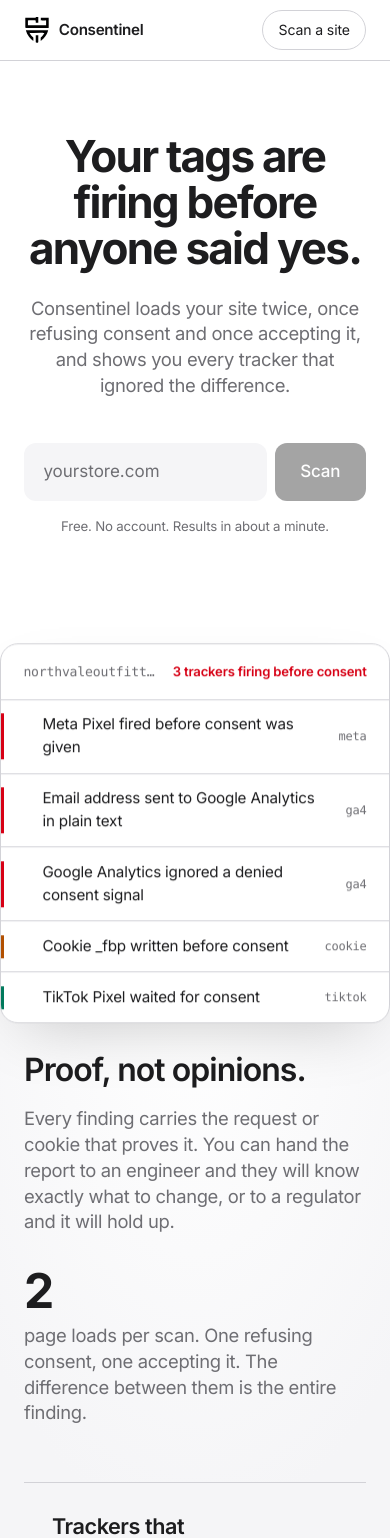
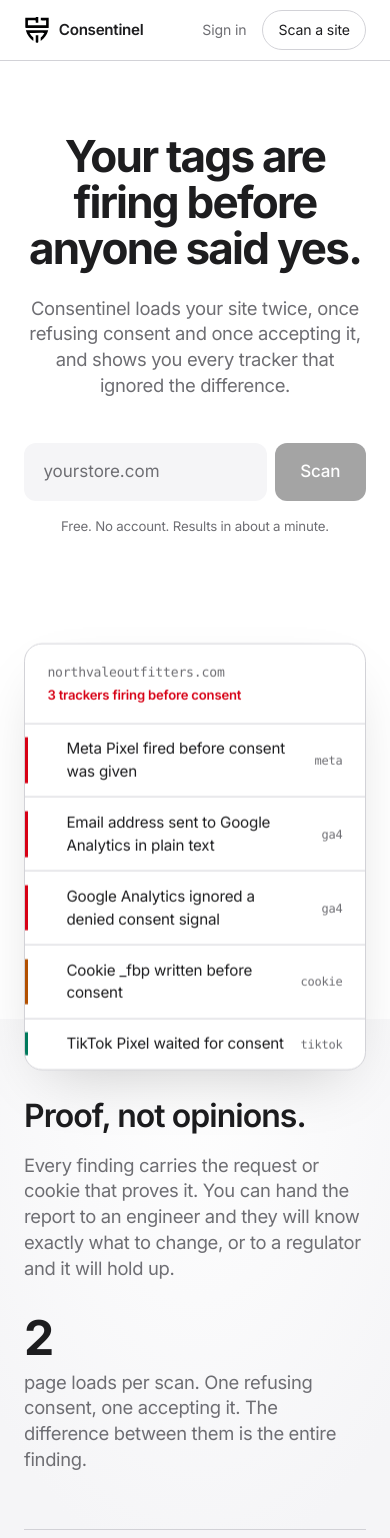
Before and after one commit to ConsentinelHQ/consentinel, a Next.js app in the folder apps/web/: page / in a window 390 px wide. Shown: the top 1538 px of the page. Built offline with nearby package versions, Linux system fonts and the light colour scheme; no server answers.

Commit message:
fix(web): show sign in on mobile nav and pad specimen card

```diff
--- a/apps/web/src/app/globals.css
+++ b/apps/web/src/app/globals.css
@@ -541,7 +541,7 @@
 
 /* Below 640px the three text links crowd the mark. Keep the action, drop the rest. */
 @media (max-width: 640px) {
-  .nav-links a:not(.nav-cta) {
+  .nav-links a:not(.nav-cta):not(.nav-signin) {
     display: none;
   }
 }
@@ -1003,12 +1003,6 @@
   color: var(--ink);
 }
 
-@media (max-width: 640px) {
-  .nav-signin {
-    display: none;
-  }
-}
-
 /* Billing reuses the ruled-list language, but as a dl rather than links. */
 .billing-rows {
   display: grid;
@@ -1248,3 +1242,26 @@
   .scanstatus-step { animation: none !important; }
   .pane.is-active .pane-dot { opacity: 1; transform: none; }
 }
+
+/* Specimen sits outside .wrap, so it needs its own gutter on mobile. */
+@media (max-width: 640px) {
+  .specimen {
+    margin-left: 1.5rem;
+    margin-right: 1.5rem;
+  }
+  .specimen-head {
+    flex-direction: column;
+    align-items: flex-start;
+    gap: 0.25rem;
+  }
+}
+
+/* Keep nav labels on one line; tighten spacing on small screens. */
+.nav-links a {
+  white-space: nowrap;
+}
+@media (max-width: 640px) {
+  .nav-links {
+    gap: 1rem;
+  }
+}
```
